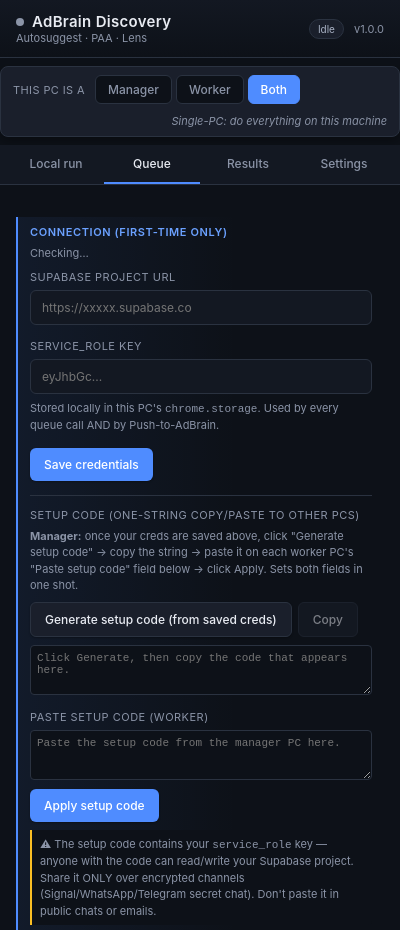
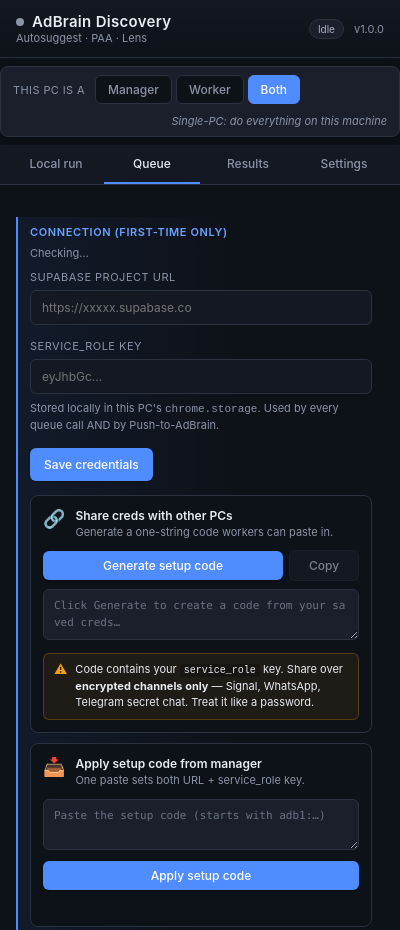
Before and after one commit to dropyparcelverifier-blip/Keyword-Planner, a browser extension: page popup.html in a window 400 px wide. Shown: the top 930 px of the page. Drawn offline with Linux system fonts and the light colour scheme.

Commit message:
popup: polished setup-code UI — role-gated cards with proper visuals
The setup-code section in the Connection card was functional but raw:
one undifferentiated block with two stacked textareas, two buttons on
different rows, and a flat warning paragraph. Workers saw the manager-
only "Generate" controls; managers saw the worker-only "Apply" field.

Redesigned as two purpose-built cards inside the Connection group,
role-gated via data-show-when so each PC sees only the half that
matters:

  Manager (manager,both):
    [🔗 Share creds with other PCs]
    [Generate setup code] [Copy]
    <textarea with output>
    [⚠ warning box - amber-tinted]

  Worker (worker,both):
    [📥 Apply setup code from manager]
    <textarea for paste>
    [Apply setup code] (full-width)
    <result line>

Both role still shows both cards for single-PC test scenarios.

Visual changes:
- Cards have their own panel background, border, padding - distinct
  from the rest of the Connection card so the setup-code workflow
  reads as a separate sub-feature.
- Icon + title + sub-line header pattern (matches the Step 1/2/3/4
  headers elsewhere in the Queue tab).
- Generate + Copy buttons sit on ONE row (flex), Generate stretches,
  Copy stays a fixed compact width.
- Apply button is full-width for the worker - it's the single CTA
  on that card.
- Textareas: monospace font, proper padding, accent-colored focus
  ring, word-break:break-all so long codes wrap inside the box
  instead of triggering horizontal scroll.
- Warning box: amber background tint + amber icon + amber border
  instead of a flat hint paragraph - the security warning now
  actually looks like a warning.

```diff
--- a/popup.html
+++ b/popup.html
@@ -236,6 +236,127 @@
        the hint span the new row at left so it stays readable. */
     @media (max-width: 380px) {
       .role-banner-hint { text-align: left; }
+    }
+
+    /* ============ Setup-code cards (Connection card sub-section) ============
+       Two compact cards inside the Connection settings-group — one for the
+       manager to generate + share a setup code, one for the worker to paste
+       + apply one. Role-gated via data-show-when so each PC sees only the
+       half that matters. */
+    .setup-code-card {
+      margin-top: 14px;
+      padding: 12px;
+      background: var(--bg);
+      border: 1px solid var(--border);
+      border-radius: 8px;
+    }
+    .setup-code-card + .setup-code-card { margin-top: 10px; }
+    .setup-code-head {
+      display: flex;
+      gap: 10px;
+      align-items: flex-start;
+      margin-bottom: 10px;
+    }
+    .setup-code-icon {
+      font-size: 18px;
+      line-height: 1;
+      margin-top: 2px;
+    }
+    .setup-code-title {
+      font-size: 12px;
+      font-weight: 600;
+      color: var(--text);
+      line-height: 1.3;
+    }
+    .setup-code-sub {
+      font-size: 11px;
+      color: var(--muted);
+      margin-top: 2px;
+      line-height: 1.4;
+    }
+    .setup-code-actions {
+      display: flex;
+      gap: 6px;
+      align-items: center;
+      margin-bottom: 8px;
+    }
+    .setup-code-primary {
+      padding: 7px 14px;
+      font-size: 12px;
+      font-weight: 500;
+      border-radius: 6px;
+      border: none;
+      background: var(--accent);
+      color: white;
+      cursor: pointer;
+      flex: 1;
+    }
+    .setup-code-primary:disabled { opacity: 0.5; cursor: not-allowed; }
+    .setup-code-primary-full { width: 100%; margin-top: 8px; }
+    .setup-code-copy {
+      padding: 7px 14px;
+      font-size: 12px;
+      font-weight: 500;
+      border-radius: 6px;
+      border: 1px solid var(--border);
+      background: var(--panel);
+      color: var(--text);
+      cursor: pointer;
+      flex-shrink: 0;
+      min-width: 70px;
+    }
+    .setup-code-copy:disabled { opacity: 0.5; cursor: not-allowed; }
+    .setup-code-copy:hover:not(:disabled) { background: var(--panel-2); }
+    .setup-code-text {
+      width: 100%;
+      box-sizing: border-box;
+      padding: 8px 10px;
+      font-family: 'SF Mono', Monaco, 'Cascadia Code', 'Courier New', monospace;
+      font-size: 11px;
+      line-height: 1.5;
+      background: var(--panel);
+      border: 1px solid var(--border);
+      border-radius: 6px;
+      color: var(--text);
+      resize: vertical;
+      word-break: break-all;
+    }
+    .setup-code-text:focus {
+      outline: none;
+      border-color: var(--accent);
+      box-shadow: 0 0 0 2px var(--accent-soft);
+    }
+    .setup-code-text::placeholder { color: var(--muted); opacity: 0.7; }
+    .setup-code-warn {
+      display: flex;
+      gap: 8px;
+      align-items: flex-start;
+      margin-top: 10px;
+      padding: 8px 10px;
+      background: rgba(245, 158, 11, 0.08);
+      border: 1px solid rgba(245, 158, 11, 0.25);
+      border-radius: 6px;
+      font-size: 11px;
+      color: var(--text);
+      line-height: 1.45;
+    }
+    .setup-code-warn-icon {
+      font-size: 13px;
+      line-height: 1;
+      margin-top: 1px;
+      color: #f59e0b;
+      flex-shrink: 0;
+    }
+    .setup-code-warn code {
+      background: rgba(0,0,0,0.25);
+      padding: 1px 4px;
+      border-radius: 3px;
+      font-size: 10px;
+    }
+    .setup-code-result {
+      margin-top: 8px;
+      font-size: 11px;
+      min-height: 16px;
     }
 
     /* Whole-popup role-based visibility. Any element with [data-show-when]
@@ -1183,31 +1304,53 @@
       <button id="mgrSaveCredsBtn">Save credentials</button>
       <div id="mgrSaveCredsResult" class="hint" style="margin-top:8px;"></div>
 
-      <!-- One-string setup code. Manager generates it, worker pastes it.
-           Single copy/paste per worker — no separate URL + key fields.
-           Encodes both fields as base64 JSON so it's one string the
-           user can WhatsApp/Telegram/Slack to themselves. -->
-      <div class="section" style="margin-top:14px; border-top:1px solid var(--border); padding-top:12px;">
-        <div class="label" style="display:flex; justify-content:space-between; align-items:center;">
-          <span>Setup code (one-string copy/paste to other PCs)</span>
+      <!-- ───── Setup code ─────
+           Role-aware: managers see only the "Generate & share" card,
+           workers see only the "Apply received code" card, "Both" PCs
+           see both. Replaces the per-field paste workflow for new
+           workers — single base64-encoded string contains URL + key. -->
+
+      <!-- Manager: generate a code from saved creds, share with workers. -->
+      <div class="setup-code-card" data-show-when="manager,both">
+        <div class="setup-code-head">
+          <span class="setup-code-icon">🔗</span>
+          <div>
+            <div class="setup-code-title">Share creds with other PCs</div>
+            <div class="setup-code-sub">Generate a one-string code workers can paste in.</div>
+          </div>
         </div>
-        <div class="hint" style="margin: 4px 0 8px;">
-          <strong>Manager:</strong> once your creds are saved above, click "Generate setup code" → copy the string → paste it on each worker PC's "Paste setup code" field below → click Apply. Sets both fields in one shot.
+        <div class="setup-code-actions">
+          <button class="setup-code-primary" id="mgrGenerateSetupBtn">Generate setup code</button>
+          <button class="setup-code-copy" id="mgrCopySetupBtn" disabled>Copy</button>
         </div>
-        <div style="display:flex; gap:6px; flex-wrap:wrap;">
-          <button class="secondary" id="mgrGenerateSetupBtn">Generate setup code (from saved creds)</button>
-          <button class="secondary" id="mgrCopySetupBtn" disabled>Copy</button>
+        <textarea
+          id="mgrSetupCode"
+          rows="2"
+          readonly
+          placeholder="Click Generate to create a code from your saved creds…"
+          class="setup-code-text"></textarea>
+        <div class="setup-code-warn">
+          <span class="setup-code-warn-icon">⚠</span>
+          <span>Code contains your <code>service_role</code> key. Share over <strong>encrypted channels only</strong> — Signal, WhatsApp, Telegram secret chat. Treat it like a password.</span>
         </div>
-        <textarea id="mgrSetupCode" rows="3" placeholder="Click Generate, then copy the code that appears here." style="width:100%; margin-top:8px; font-family:monospace; font-size:11px; padding:6px; background:var(--bg); border:1px solid var(--border); border-radius:4px; color:var(--text);"></textarea>
-
-        <div class="label" style="margin-top:12px;">Paste setup code (worker)</div>
-        <textarea id="mgrApplySetupCode" rows="3" placeholder="Paste the setup code from the manager PC here." style="width:100%; font-family:monospace; font-size:11px; padding:6px; background:var(--bg); border:1px solid var(--border); border-radius:4px; color:var(--text);"></textarea>
-        <button id="mgrApplySetupBtn" style="margin-top:6px;">Apply setup code</button>
-        <div id="mgrApplySetupResult" class="hint" style="margin-top:6px;"></div>
-
-        <div class="hint" style="margin-top:8px; padding:6px 8px; background:var(--bg); border-left:2px solid var(--warn); border-radius:0 4px 4px 0;">
-          ⚠ The setup code contains your <code>service_role</code> key — anyone with the code can read/write your Supabase project. Share it ONLY over encrypted channels (Signal/WhatsApp/Telegram secret chat). Don't paste it in public chats or emails.
+      </div>
+
+      <!-- Worker: paste a code received from the manager, save in one shot. -->
+      <div class="setup-code-card" data-show-when="worker,both">
+        <div class="setup-code-head">
+          <span class="setup-code-icon">📥</span>
+          <div>
+            <div class="setup-code-title">Apply setup code from manager</div>
+            <div class="setup-code-sub">One paste sets both URL + service_role key.</div>
+          </div>
         </div>
+        <textarea
+          id="mgrApplySetupCode"
+          rows="2"
+          placeholder="Paste the setup code (starts with adb1:…)"
+          class="setup-code-text"></textarea>
+        <button class="setup-code-primary setup-code-primary-full" id="mgrApplySetupBtn">Apply setup code</button>
+        <div id="mgrApplySetupResult" class="setup-code-result"></div>
       </div>
     </div>
 
```
